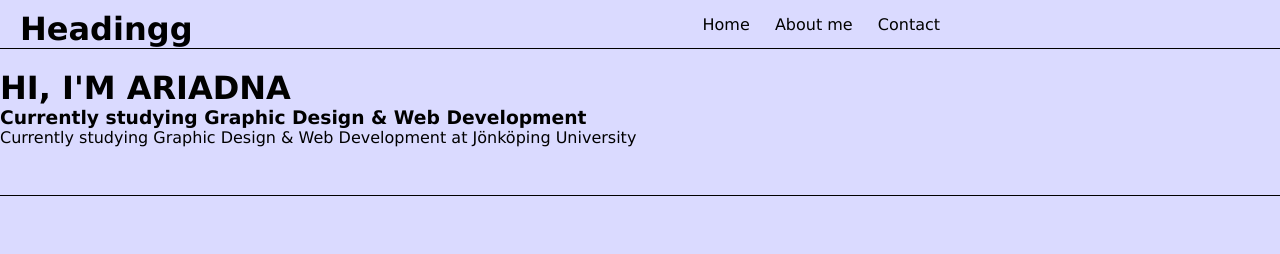
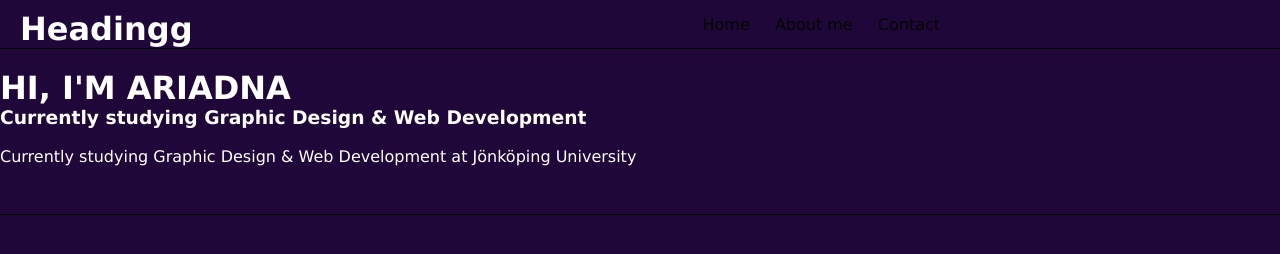
Before and after one commit to front-end-fundamentals-2025/fef-portfolio-Ari-011, a plain HTML site: page aboutme.html in a window 1280 px wide. Drawn offline with Linux system fonts and the light colour scheme.

Commit message:
small changes

```diff
--- a/aboutme.html
+++ b/aboutme.html
@@ -35,6 +35,7 @@
   <main>
     <h1>HI, I'M ARIADNA</h1>
     <h3>Currently studying Graphic Design & Web Development</h3>
+    <img src="">
     <p>Currently studying Graphic Design & Web Development at Jönköping University</p>
   </main>
 
--- a/css/main.css
+++ b/css/main.css
@@ -8,8 +8,8 @@
 }
 
 body {
-  background-color: rgb(218, 218, 255);
-  color: black;
+  background-color: rgb(32, 7, 58);
+  color: white;
 }
 
 /*Header*/
```
